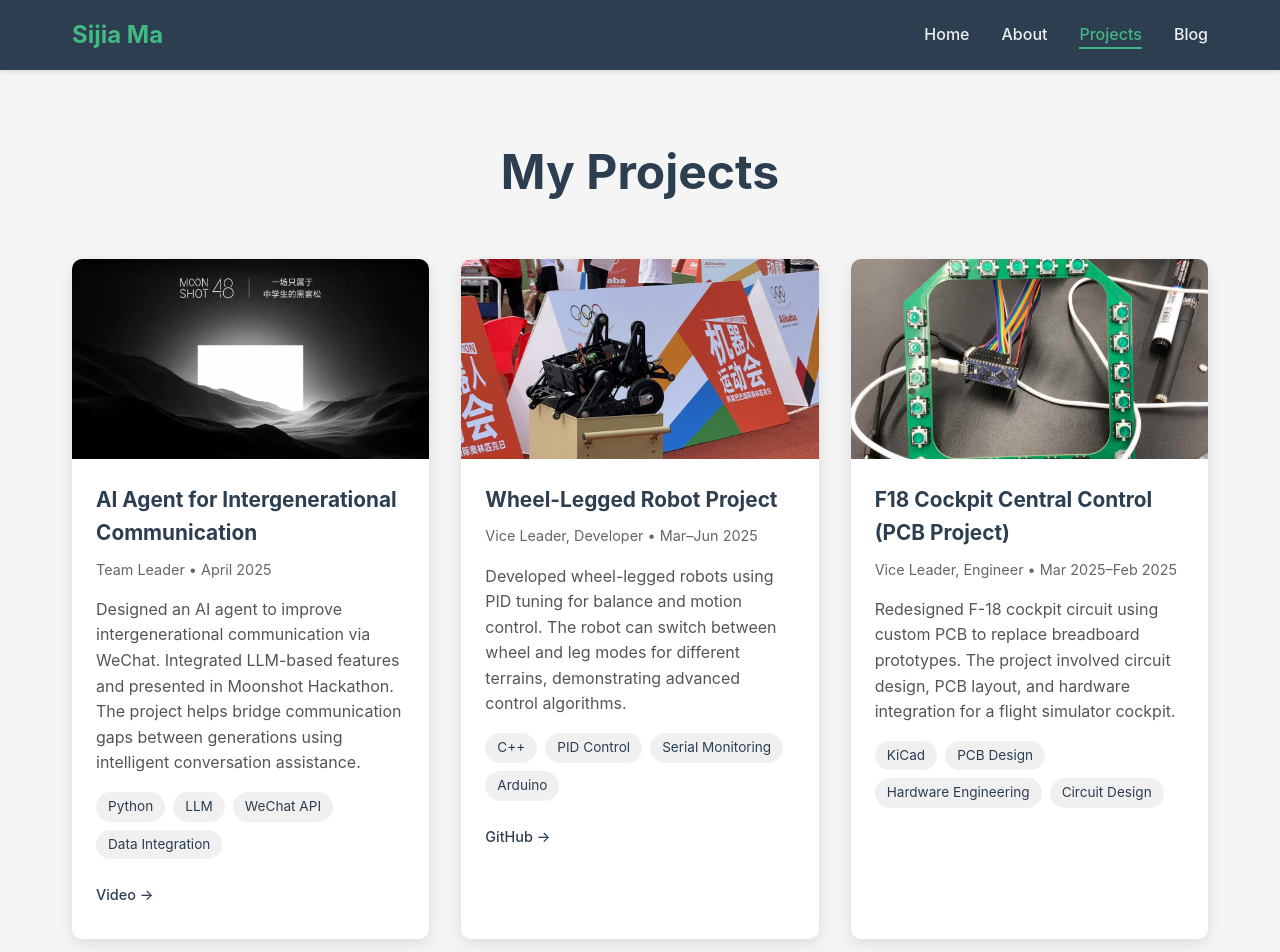
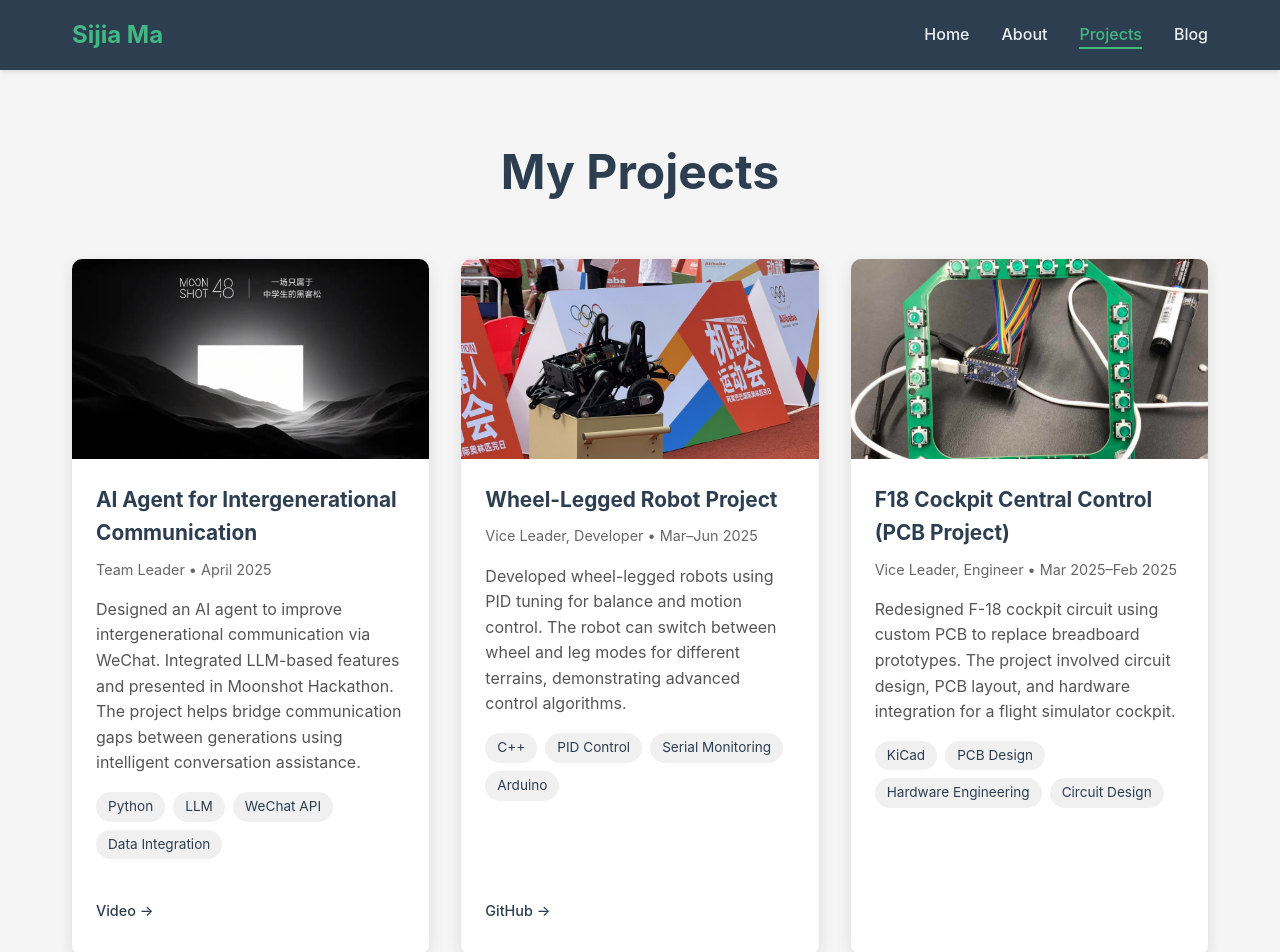
Before and after one commit to Mathewmsj/mathewmsj.github.io, a Vue app: page /#/projects in a window 1280 px wide. Shown: the top 952 px of the page. Built offline with nearby package versions, Linux system fonts and the light colour scheme.

Commit message:
调整项目卡片布局，使所有链接对齐到底部

```diff
--- a/src/views/Projects.vue
+++ b/src/views/Projects.vue
@@ -174,6 +174,8 @@ onMounted(() => {
   box-shadow: 0 5px 15px rgba(0, 0, 0, 0.1);
   transition: transform 0.3s, box-shadow 0.3s;
   cursor: pointer;
+  display: flex;
+  flex-direction: column;
 }
 
 .project-card:hover {
@@ -236,6 +238,9 @@ onMounted(() => {
 
 .project-content {
   padding: 1.5rem;
+  display: flex;
+  flex-direction: column;
+  flex: 1;
 }
 
 .project-content h3 {
@@ -274,7 +279,8 @@ onMounted(() => {
 .project-links {
   display: flex;
   gap: 1rem;
-  margin-top: 1rem;
+  margin-top: auto;
+  padding-top: 1rem;
 }
 
 .project-link {
```
